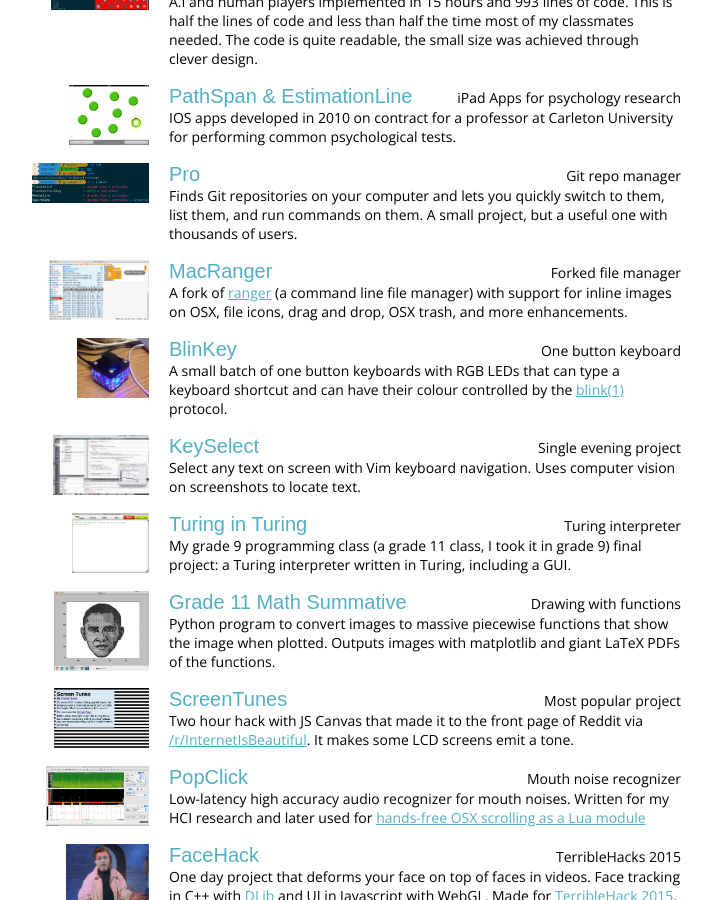
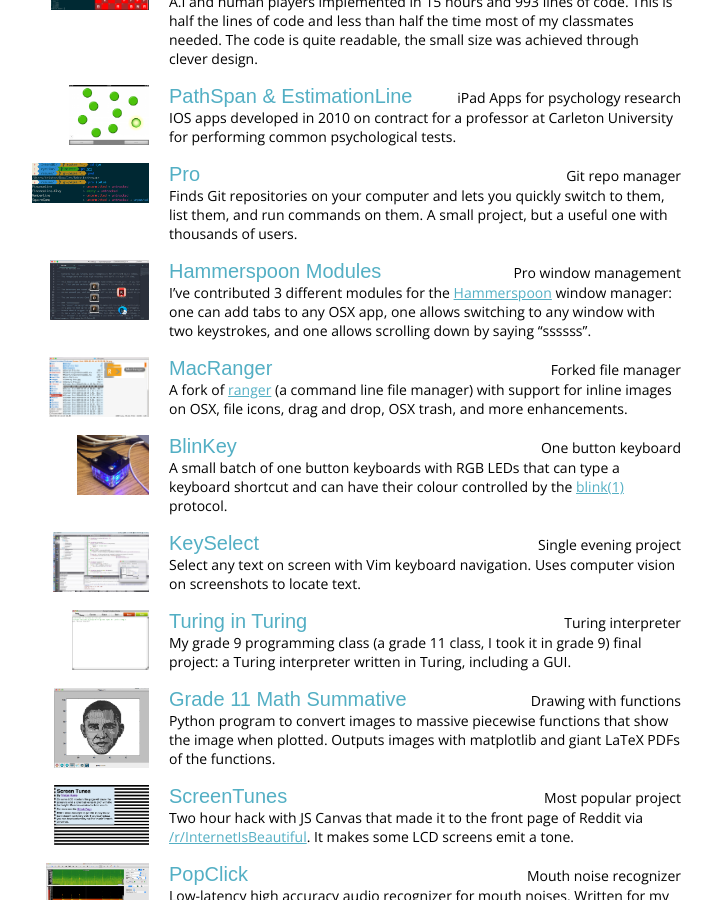
Before and after one commit to trishume/resume, a Jekyll site: the page built from index.html, in a window 1280 px wide and 900 px high, scrolled down 2032 px. Shown: the whole window, without its empty margins (71-783 px from the left). Built offline with Jekyll 4.4.1, drawn with Linux system fonts in a browser that asks for light colours; nearby versions of some CDN libraries; some web fonts are replaced.

Commit message:
Add Hammerspoon Modules

```diff
--- a/_data/resume.yml
+++ b/_data/resume.yml
@@ -176,6 +176,13 @@
     image-height: 40
     desc: |
       Finds Git repositories on your computer and lets you quickly switch to them, list them, and run commands on them. A small project, but a useful one with thousands of users.
+  - name: Hammerspoon Modules
+    link: https://github.com/trishume/dotfiles/blob/master/hammerspoon/hammerspoon.symlink/init.lua
+    title: Pro window management
+    image: hammerspoon.png
+    image-height: 60
+    desc: |
+      I've contributed 3 different modules for the [Hammerspoon](https://github.com/Hammerspoon/hammerspoon) window manager: one can add tabs to any OSX app, one allows switching to any window with two keystrokes, and one allows scrolling down by saying "ssssss".
   - name: MacRanger
     link: https://github.com/trishume/MacRanger
     title: Forked file manager
```
Also changed, not shown: images/fullsize/hammerspoon.png (added).
